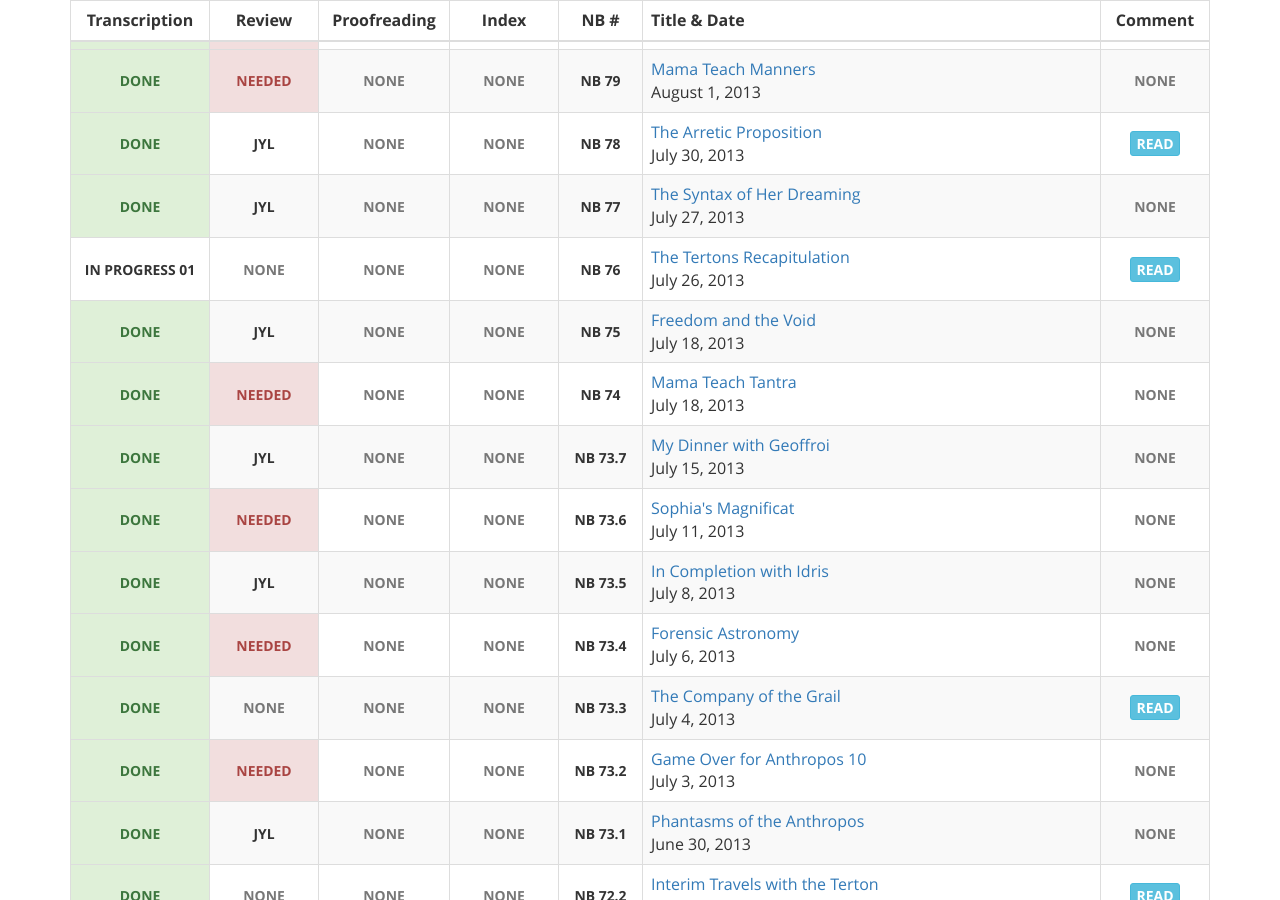
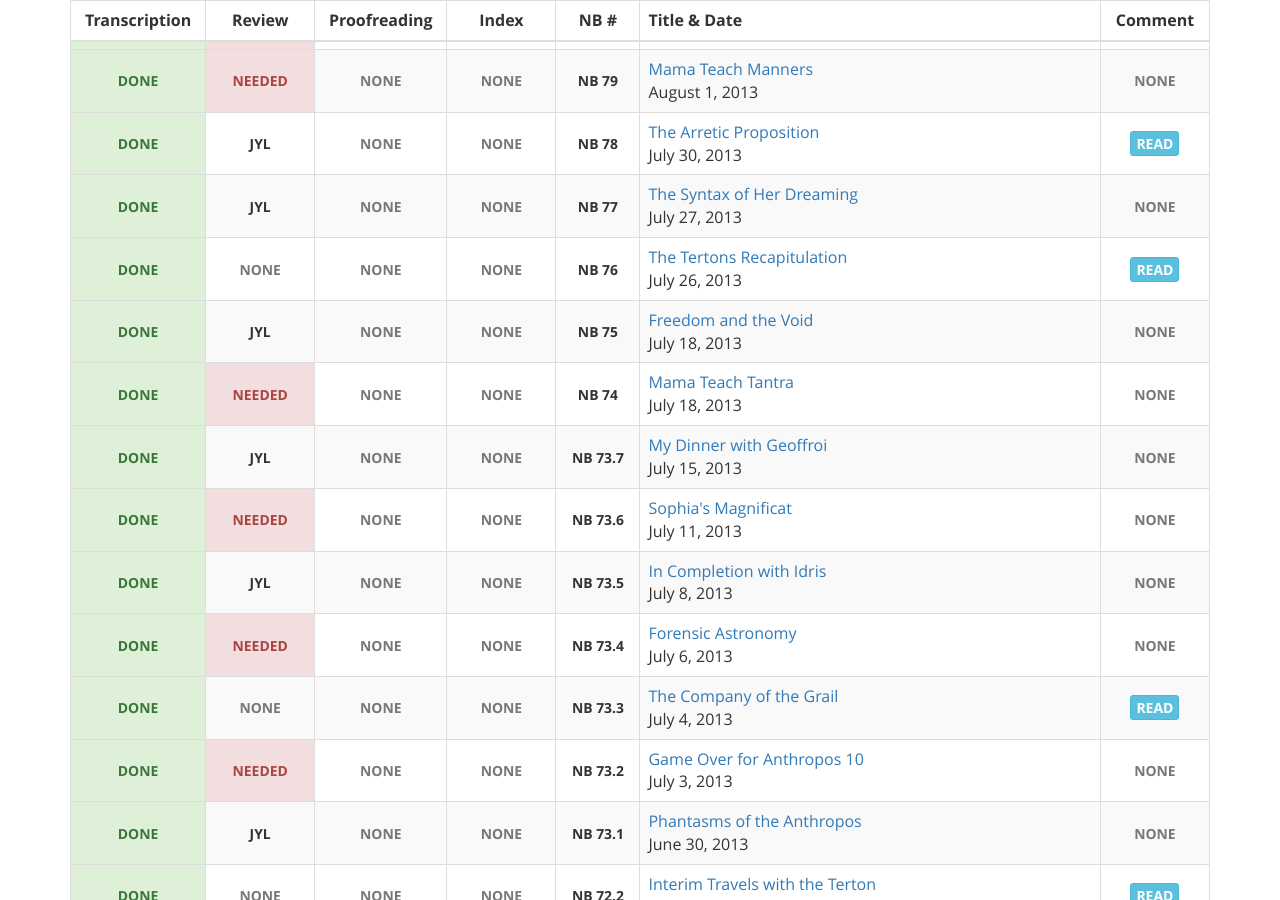
Before and after one commit to gaiaspora/gaiaspora.github.io, a Jekyll site: the page built from content/navigator-briefings.markdown, in a window 1280 px wide and 900 px high, scrolled down 3207 px. Built offline with Jekyll 4.4.1, drawn with Linux system fonts in a browser that asks for light colours.

Commit message:
Update nb.yaml

```diff
--- a/_data/nb.yaml
+++ b/_data/nb.yaml
@@ -422,7 +422,7 @@
   Comment: ""
 
 - NB: "76"
-  Transcription: "in progress 01"
+  Transcription: "done"
   Review: "none"
   Proofreading: "none"
   Index: "none"
```
